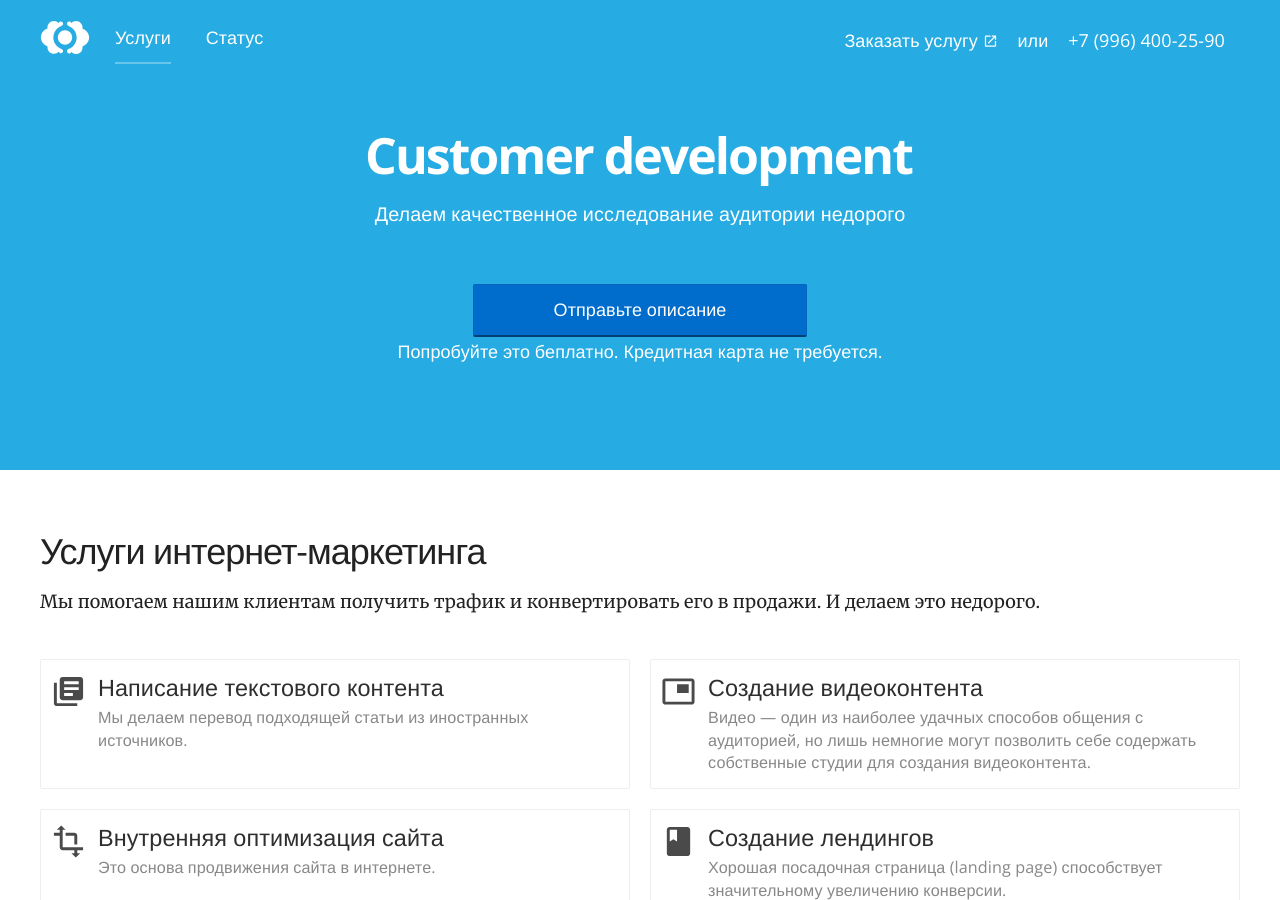
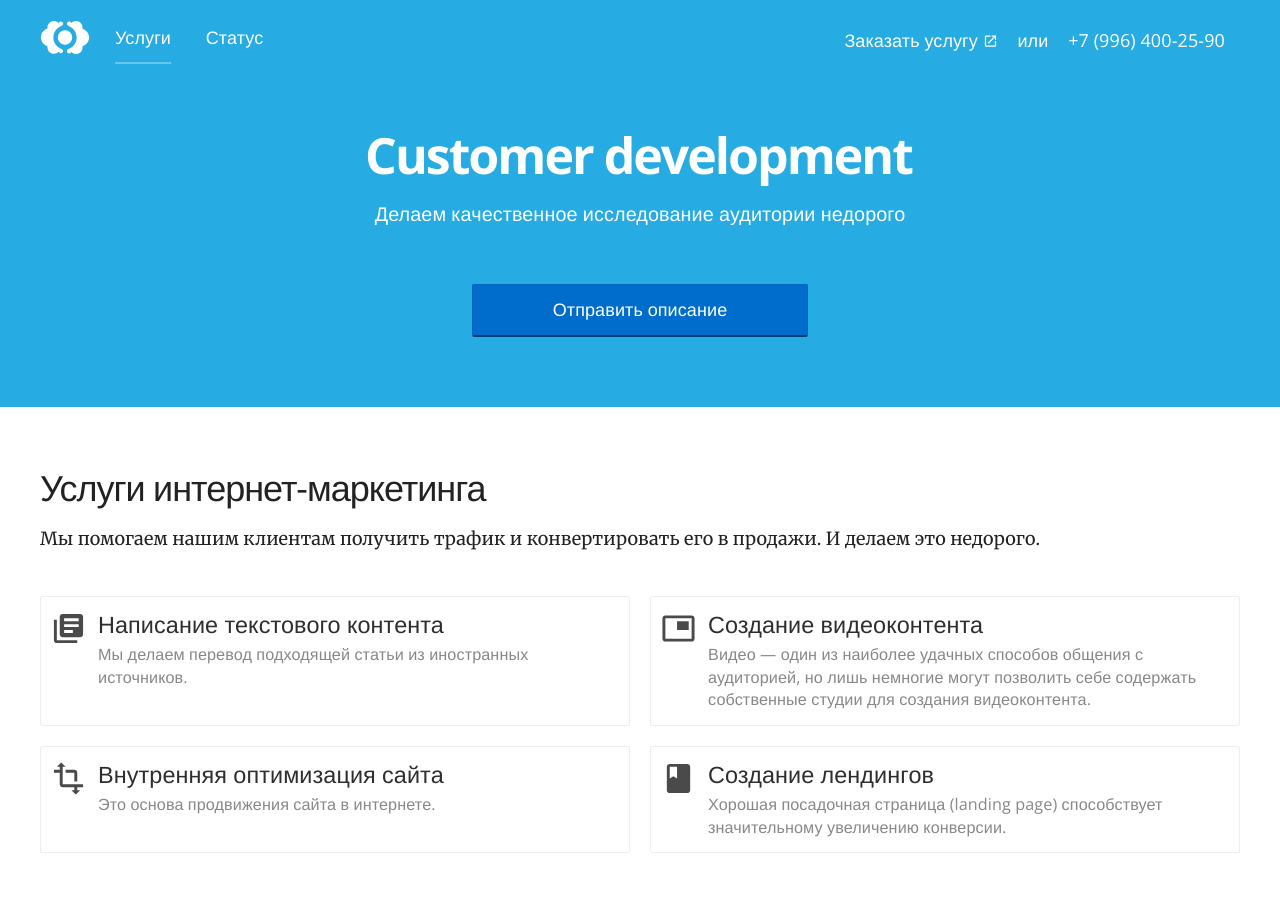
Before and after one commit to RakhimyanTim/digital-marketing.github.io, a Jekyll site: the page built from index.html, in a window 1280 px wide and 900 px high. Built offline with Jekyll 4.4.1, drawn with Linux system fonts in a browser that asks for light colours; nearby versions of some CDN libraries.

Commit message:
Updated '_includes/search.html' via CloudCannon

```diff
--- a/_includes/search.html
+++ b/_includes/search.html
@@ -1,4 +1,2 @@
 <form action="{{ site.baseurl }}/search/" method="get">
-	<div><a href="#" class="btn btn-large btn-primary sign-up">Отправьте описание</a></div>
-	<p>Попробуйте это беплатно. Кредитная карта не требуется.</p>
-</form>
+	<div><a href="#" class="btn btn-large btn-primary sign-up">Отправить описание</a></div>
```
